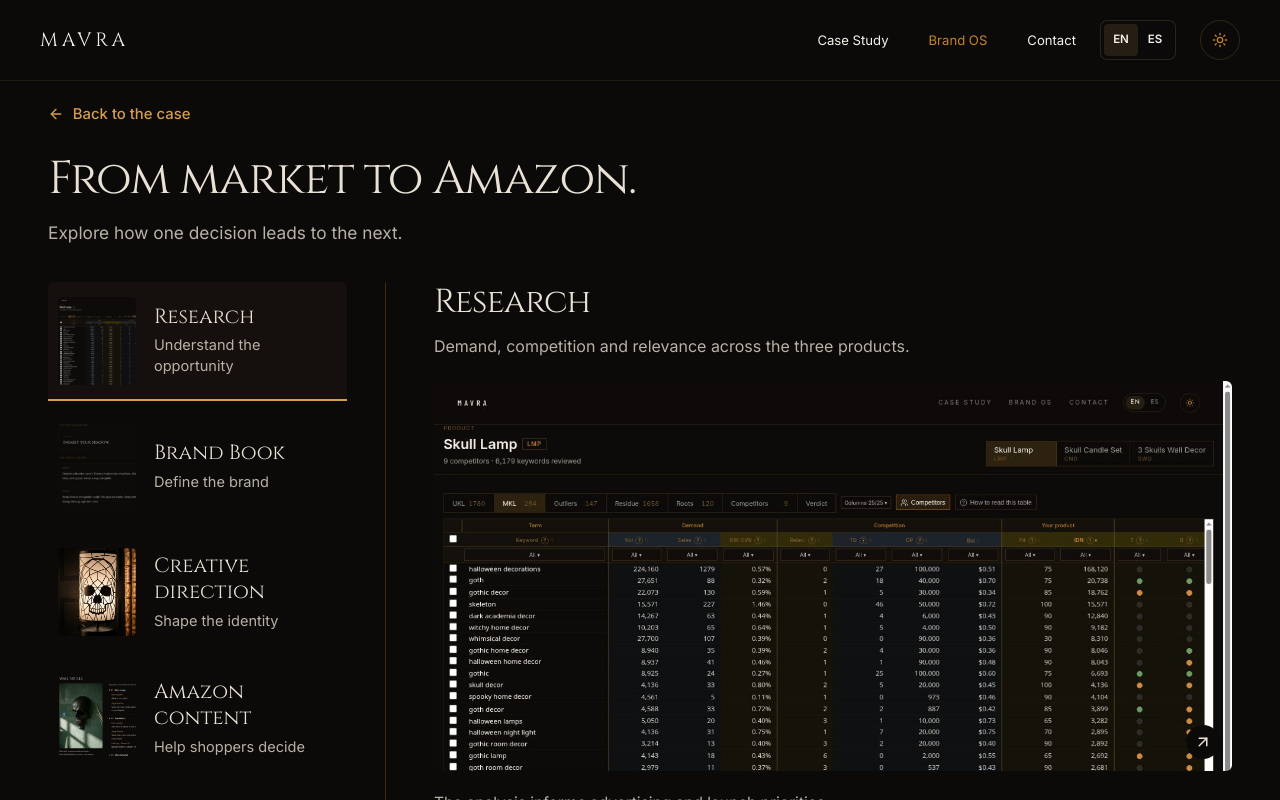
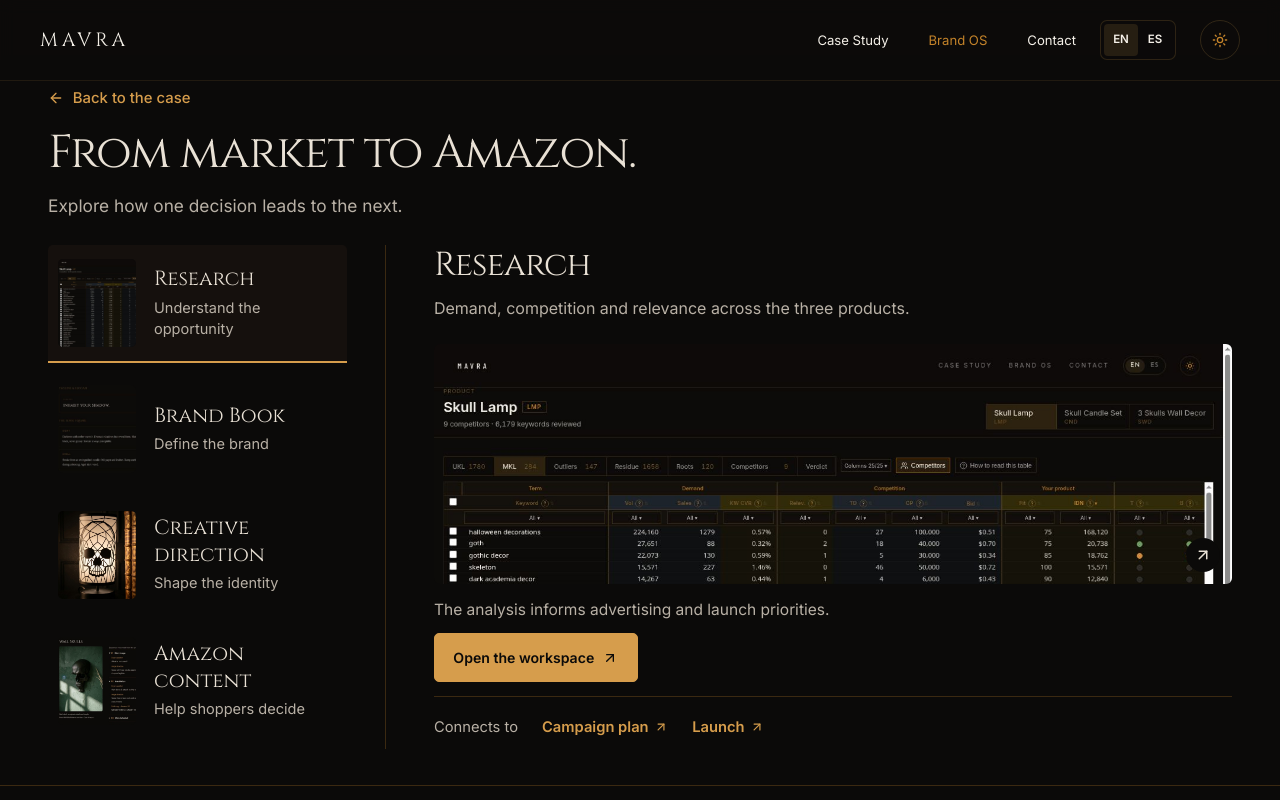
Before and after one commit to frankaarias/mavra-public, a React (Vite) app: page /brand in a window 1280 px wide. Shown: the top 800 px of the page. Built offline with nearby package versions, Linux system fonts and the light colour scheme; a web font is replaced by a local one.

Commit message:
fix(brand): fit journey detail and remove sequential continuation links

```diff
--- a/src/brand-library.css
+++ b/src/brand-library.css
@@ -1,7 +1,7 @@
 /* Approved guided journey and area explorer. Shared case palette, real evidence. */
 .brand-library { --editorial-width:1380px; }
-.brand-library .library-header { padding-block:2rem 2.2rem; scroll-margin-top:80px; }
-.library-back { display:inline-flex; align-items:center; gap:.55rem; min-height:44px; margin-bottom:1rem; color:var(--case-bright); font:500 .93rem/1.5 var(--font-sans); }
+.brand-library .library-header { padding-block:1rem 1.5rem; scroll-margin-top:80px; }
+.library-back { display:inline-flex; align-items:center; gap:.55rem; min-height:44px; margin-bottom:.35rem; color:var(--case-bright); font:500 .93rem/1.5 var(--font-sans); }
 .brand-library .library-header h1 { max-width:none; font-size:clamp(2rem,3.6vw,3.2rem); }
 .brand-library .library-header .editorial-lead { margin-top:.7rem; max-width:65ch; font-size:1.08rem; }
 .library-heading-row { display:flex; align-items:center; justify-content:space-between; gap:2rem; }
@@ -30,16 +30,16 @@
 .brand-library .library-detail-heading h2 { font:400 clamp(1.6rem,2.6vw,2.25rem)/1.25 'Cinzel',serif; margin-bottom:.55rem; }
 .brand-library .library-detail-heading p { font-size:1rem; line-height:1.65; margin:0; }
 .library-detail-heading { margin-bottom:1.4rem; }
-.journey-preview { position:relative; display:block; overflow:hidden; border-radius:6px; background:#0b0a09; aspect-ratio:2.05; }
+.journey-preview { position:relative; display:block; overflow:hidden; border-radius:6px; background:#0b0a09; height:clamp(140px,calc(100svh - 560px),300px); }
 .journey-preview img { display:block; width:100%; height:100%; object-fit:cover; object-position:top left; }
 .journey-preview.is-photo img { object-position:center 45%; }
 .journey-preview>span { position:absolute; right:.75rem; bottom:.75rem; display:grid; place-items:center; width:34px; height:34px; border-radius:50%; color:#e9e1d5; background:#0b0a09; }
-.brand-library .journey-explanation { margin-top:1.2rem; font-size:.97rem; line-height:1.65; }
-.journey-actions { display:flex; align-items:center; flex-wrap:wrap; gap:.5rem 1.5rem; margin-top:1rem; }
+.brand-library .journey-explanation { margin-top:.85rem; font-size:.97rem; line-height:1.65; }
+.journey-actions { display:flex; align-items:center; flex-wrap:wrap; gap:.5rem 1.5rem; margin-top:.65rem; }
 .brand-library .journey-actions .case-button { min-height:46px; padding:.8rem 1.15rem; border-radius:5px; display:inline-flex; align-items:center; gap:.5rem; }
 .library-text-button { display:inline-flex; align-items:center; gap:.55rem; min-height:44px; padding:.5rem 0; border:0; background:transparent; color:var(--case-bright); font:600 .91rem/1.5 var(--font-sans); text-align:left; text-decoration:underline; text-underline-offset:5px; cursor:pointer; }
 .library-text-button svg { flex-shrink:0; }
-.journey-connections { display:flex; align-items:center; flex-wrap:wrap; gap:.3rem 1.5rem; border-top:1px solid var(--case-line); margin-top:1.5rem; padding-top:.85rem; color:var(--case-muted); font:400 .92rem/1.5 var(--font-sans); }
+.journey-connections { display:flex; align-items:center; flex-wrap:wrap; gap:.3rem 1.5rem; border-top:1px solid var(--case-line); margin-top:.85rem; padding-top:.55rem; color:var(--case-muted); font:400 .92rem/1.5 var(--font-sans); }
 .journey-connections a { display:inline-flex; align-items:center; gap:.35rem; min-height:44px; color:var(--case-bright); font-weight:600; }
 .library-resource-list { list-style:none; padding:0; margin:0; }
 .library-resource-list li { border-bottom:1px solid var(--case-line); }
@@ -52,7 +52,6 @@
 .library-resource-copy>span { font:400 .92rem/1.55 var(--font-sans); color:var(--case-muted); }
 .library-resource-action { display:inline-flex; gap:.4rem; align-items:center; color:var(--case-bright); font:600 .85rem/1.5 var(--font-sans); text-decoration:underline; text-underline-offset:4px; white-space:nowrap; }
 .library-resource-action svg { flex-shrink:0; }
-.library-next-area { display:flex; margin:1.5rem 0 0 auto; }
 .brand-library .library-result-count { font-size:.9rem; margin-bottom:.5rem; color:var(--case-bright); }
 .library-empty { padding-block:2rem; max-width:50ch; }
 .brand-library .library-open-all { display:flex; justify-content:flex-end; padding-block:1rem; }
@@ -88,7 +87,7 @@
  .library-resource { min-height:112px; }
  .library-resource-copy strong { font-size:1.1rem; }
  .library-resource-copy>span { font-size:.9rem; }
- .journey-preview { aspect-ratio:1.7; }
+ .journey-preview { height:auto; aspect-ratio:1.7; }
  .journey-actions { align-items:stretch; gap:.5rem; flex-direction:column; }
  .journey-actions .case-button { justify-content:center; }
  .journey-connections { gap:0 1rem; }
--- a/src/pages/Home.jsx
+++ b/src/pages/Home.jsx
@@ -105,8 +105,6 @@
   const catalog = hash.startsWith('#library') || !!legacyArea
   const stage = JOURNEY.find(item=>item.id===params.get('stage')) || JOURNEY[0]
   const area = AREAS.find(item=>item.id===(params.get('area') || legacyArea)) || AREAS[2]
-  const nextStage = JOURNEY[JOURNEY.indexOf(stage)+1]
-  const nextArea = AREAS[AREAS.indexOf(area)+1]
   const search = normalize(query.trim())
   const results = RESOURCES.map((resource,index)=>({resource,index})).filter(({resource,index})=>{
     const group=AREAS.find(item=>item.indices.includes(index))
@@ -134,12 +132,11 @@
         <p className="library-sr-only" role="status" aria-live="polite">{search?`${results.length} ${i===0?'resultados':'results'}`:`${area.indices.length} ${i===0?'recursos':'resources'}`}</p>
         {search && <p className="library-result-count">{results.length} {i===0?'resultados':'results'}</p>}
         {search && !results.length ? <div className="library-empty"><h3>{i===0?'No encontramos ese recurso.':'No matching resources.'}</h3><p>{i===0?'Prueba con «marca», «vídeo» o «Amazon», o vuelve a explorar por área.':'Try “brand”, “video” or “Amazon”, or browse by area.'}</p><button type="button" className="library-text-button" onClick={clearSearch}>{i===0?'Borrar búsqueda':'Clear search'}<ArrowRight size={16} aria-hidden="true"/></button></div> : <ul className="library-resource-list">{(search?results:area.indices).map(index=><Resource key={RESOURCES[index][0]} index={index} i={i}/>)}</ul>}
-        {!search && nextArea && <button className="library-next-area library-text-button" type="button" onClick={()=>choose('area',nextArea.id)}>{i===0?'Continuar con':'Continue with'} {nextArea.title[i]}<ArrowRight size={17} aria-hidden="true"/></button>}
       </div> : <div className="library-detail journey-detail" role="tabpanel" id="journey-panel" aria-labelledby={`journey-tab-${stage.id}`} tabIndex={0}>
         <div className="library-detail-heading"><h2>{stage.title[i]}</h2><p>{stage.description[i]}</p></div>
         <Link to={stage.to} className={`journey-preview${stage.type==='pieces'?' is-photo':''}`} aria-label={stage.action[i]}><img src={stage.image} alt={stage.alt[i]} width="800" height="400"/><span><ArrowUpRight size={18} aria-hidden="true"/></span></Link>
         <p className="journey-explanation">{stage.connection[i]}</p>
-        <div className="journey-actions"><Link className="case-button primary" to={stage.to}>{stage.action[i]}<ArrowUpRight size={16} aria-hidden="true"/></Link>{nextStage ? <button type="button" className="library-text-button" onClick={()=>choose('stage',nextStage.id)}>{i===0?'Continuar con':'Continue with'} {nextStage.title[i]}<ArrowRight size={17} aria-hidden="true"/></button> : <Link className="library-text-button" to="/brand?area=activation#library">{i===0?'Continuar con Activación':'Continue with Activation'}<ArrowRight size={17} aria-hidden="true"/></Link>}</div>
+        <div className="journey-actions"><Link className="case-button primary" to={stage.to}>{stage.action[i]}<ArrowUpRight size={16} aria-hidden="true"/></Link></div>
         <nav className="journey-connections" aria-label={i===0?'Recursos relacionados':'Related resources'}><span>{i===0?'Conecta con':'Connects to'}</span>{stage.related.map(([es,en,to])=><Link key={to} to={to}>{i===0?es:en}<ArrowUpRight size={14} aria-hidden="true"/></Link>)}</nav>
       </div>}
     </section>
```
Also changed, not shown: 1 other file (tests, documents, lock files or other folders).
